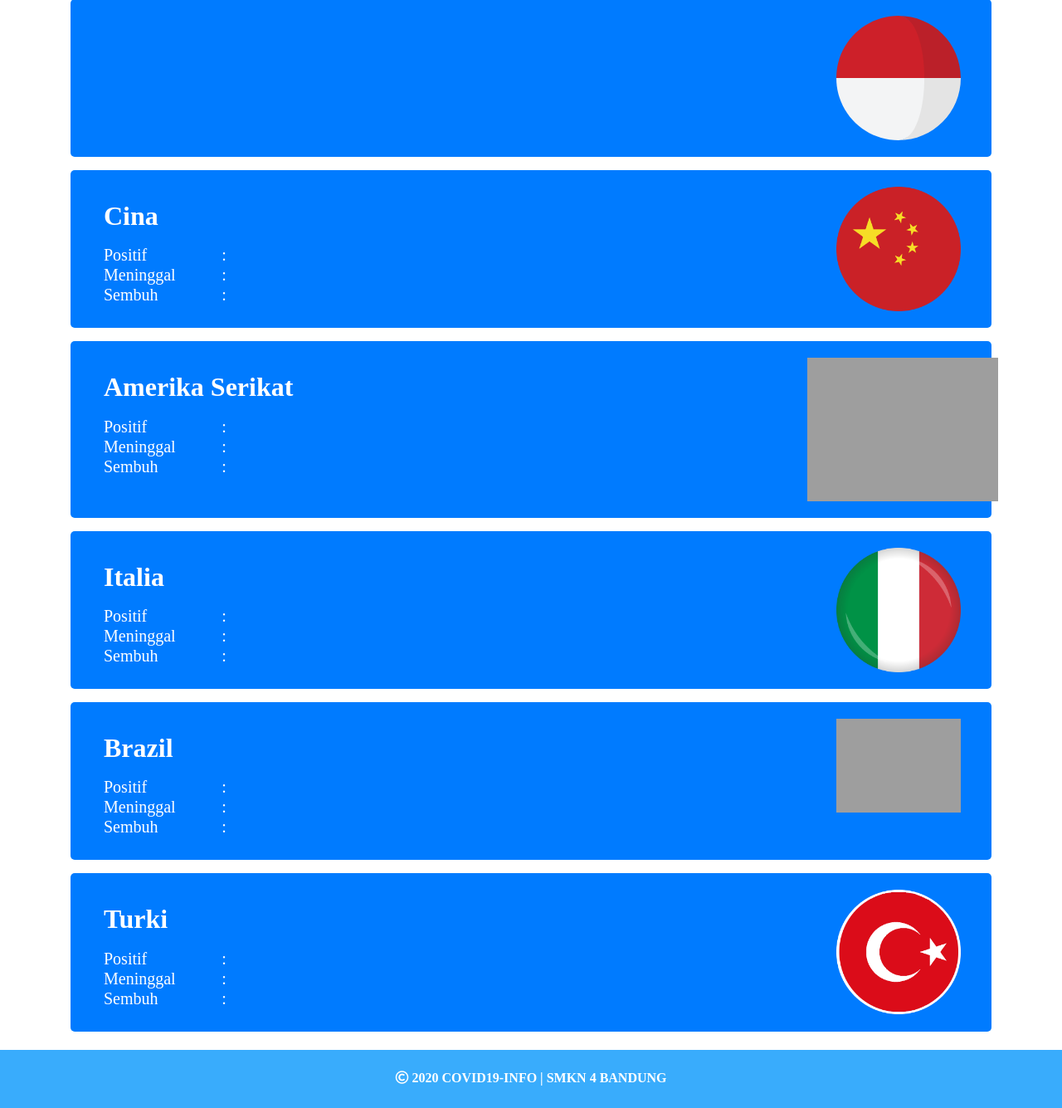
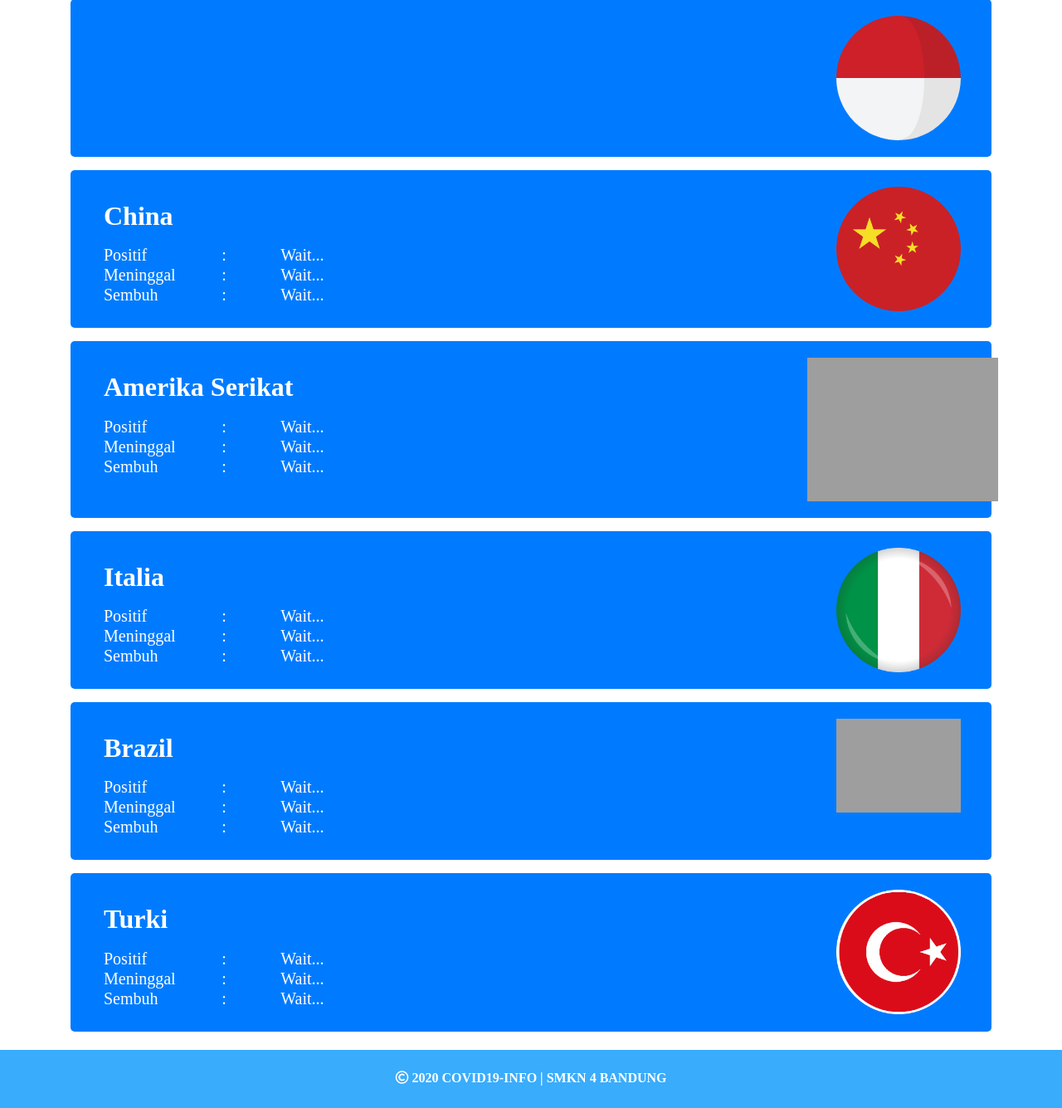
Before and after one commit to IrhamGhani22/WebCovid19, a Laravel app: template resources/views/infoCovid.blade.php in a window 1280 px wide. Shown: the part 1046-2381 px from the top of the page at 83% size. Run offline with Laravel 8, Linux system fonts and the light colour scheme; the template is opened without the code that fills it, so the values that code supplies are empty; some libraries are stand-ins or nearby versions; grey boxes are pictures that could not be loaded.

Commit message:
Api Dunia & beberapa negara

```diff
--- a/resources/views/infoCovid.blade.php
+++ b/resources/views/infoCovid.blade.php
@@ -109,22 +109,22 @@
 					<div class="bg-primary box text-white">
 						<div class="row">
 							<div class="col-md-10">
-								<h2 class="pt-3 pb-2 font-weight-bold">Cina</h2>
+								<h2 class="pt-3 pb-2 font-weight-bold">China</h2>
 								<h5 id="data-id">
 									<div class="row no-gutters">
 										<div class="col-md-2">Positif</div>
 										<div class="col-md-1">:</div>
-										<div class="col-md-9"></div>
+										<div class="col-md-9" id="cinapos">Wait...</div>
 									</div>
 									<div class="row no-gutters">
 										<div class="col-md-2">Meninggal</div>
 										<div class="col-md-1">:</div>
-										<div class="col-md-9"></div>
+										<div class="col-md-9" id="cinamat">Wait...</div>
 									</div>
 									<div class="row no-gutters">
 										<div class="col-md-2">Sembuh</div>
 										<div class="col-md-1">:</div>
-										<div class="col-md-9"></div>
+										<div class="col-md-9" id="cinasem">Wait...</div>
 									</div>
 								</h5>
 							</div>
@@ -143,17 +143,17 @@
 									<div class="row no-gutters">
 										<div class="col-md-2">Positif</div>
 										<div class="col-md-1">:</div>
-										<div class="col-md-9"></div>
+										<div class="col-md-9" id="usapos">Wait...</div>
 									</div>
 									<div class="row no-gutters">
 										<div class="col-md-2">Meninggal</div>
 										<div class="col-md-1">:</div>
-										<div class="col-md-9"></div>
+										<div class="col-md-9" id="usamat">Wait...</div>
 									</div>
 									<div class="row no-gutters">
 										<div class="col-md-2">Sembuh</div>
 										<div class="col-md-1">:</div>
-										<div class="col-md-9"></div>
+										<div class="col-md-9" id="usasem">Wait...</div>
 									</div>
 								</h5>
 							</div>
@@ -172,17 +172,17 @@
 									<div class="row no-gutters">
 										<div class="col-md-2">Positif</div>
 										<div class="col-md-1">:</div>
-										<div class="col-md-9"></div>
+										<div class="col-md-9" id="italpo">Wait...</div>
 									</div>
 									<div class="row no-gutters">
 										<div class="col-md-2">Meninggal</div>
 										<div class="col-md-1">:</div>
-										<div class="col-md-9"></div>
+										<div class="col-md-9" id="italmat">Wait...</div>
 									</div>
 									<div class="row no-gutters">
 										<div class="col-md-2">Sembuh</div>
 										<div class="col-md-1">:</div>
-										<div class="col-md-9"></div>
+										<div class="col-md-9" id="italsem">Wait...</div>
 									</div>
 								</h5>
 							</div>
@@ -201,17 +201,17 @@
 									<div class="row no-gutters">
 										<div class="col-md-2">Positif</div>
 										<div class="col-md-1">:</div>
-										<div class="col-md-9"></div>
+										<div class="col-md-9" id="brapo">Wait...</div>
 									</div>
 									<div class="row no-gutters">
 										<div class="col-md-2">Meninggal</div>
 										<div class="col-md-1">:</div>
-										<div class="col-md-9"></div>
+										<div class="col-md-9" id="bramat">Wait...</div>
 									</div>
 									<div class="row no-gutters">
 										<div class="col-md-2">Sembuh</div>
 										<div class="col-md-1">:</div>
-										<div class="col-md-9"></div>
+										<div class="col-md-9" id="brasem">Wait...</div>
 									</div>
 								</h5>
 							</div>
@@ -230,17 +230,17 @@
 									<div class="row no-gutters">
 										<div class="col-md-2">Positif</div>
 										<div class="col-md-1">:</div>
-										<div class="col-md-9"></div>
+										<div class="col-md-9" id="turkpo">Wait...</div>
 									</div>
 									<div class="row no-gutters">
 										<div class="col-md-2">Meninggal</div>
 										<div class="col-md-1">:</div>
-										<div class="col-md-9"></div>
+										<div class="col-md-9" id="turkmat">Wait...</div>
 									</div>
 									<div class="row no-gutters">
 										<div class="col-md-2">Sembuh</div>
 										<div class="col-md-1">:</div>
-										<div class="col-md-9"></div>
+										<div class="col-md-9" id="turksem">Wait...</div>
 									</div>
 								</h5>
 							</div>
@@ -268,6 +268,76 @@
 	$(document).ready(function(){
 
 		semuaData();
+		dataNegara();
+
+		function dataNegara(){
+			$.ajax({
+				url : 'https://coronavirus-19-api.herokuapp.com/countries',
+				success : function(data){
+					try{
+						var json = data;
+						var html = [];
+
+						if(json.length > 0){
+							var i;
+							for(i=0; i<json.length; i++){
+								var dataNegara = json[i];
+								var namaNegara = dataNegara.country;
+
+								if (namaNegara == 'China') {
+									var kasus = dataNegara.cases;
+									var mati = dataNegara.deaths;
+									var sembuh = dataNegara.recovered;
+
+									$('#cinapos').html(kasus);
+									$('#cinamat').html(mati);
+									$('#cinasem').html(sembuh);
+								}
+								else if(namaNegara == 'USA') {
+									var kasus = dataNegara.cases;
+									var mati = dataNegara.deaths;
+									var sembuh = dataNegara.recovered;
+
+									$('#usapos').html(kasus);
+									$('#usamat').html(mati);
+									$('#usasem').html(sembuh);
+								}
+								else if(namaNegara == 'Italy') {
+									var kasus = dataNegara.cases;
+									var mati = dataNegara.deaths;
+									var sembuh = dataNegara.recovered;
+
+									$('#italpo').html(kasus);
+									$('#italmat').html(mati);
+									$('#italsem').html(sembuh);
+								}
+								else if(namaNegara == 'Brazil') {
+									var kasus = dataNegara.cases;
+									var mati = dataNegara.deaths;
+									var sembuh = dataNegara.recovered;
+
+									$('#brapo').html(kasus);
+									$('#bramat').html(mati);
+									$('#brasem').html(sembuh);
+								}
+								else if(namaNegara == 'Turkey') {
+									var kasus = dataNegara.cases;
+									var mati = dataNegara.deaths;
+									var sembuh = dataNegara.recovered;
+
+									$('#turkpo').html(kasus);
+									$('#turkmat').html(mati);
+									$('#turksem').html(sembuh);
+								}
+
+							}
+						}
+					}catch{
+
+					}
+				}
+			});
+		}
 
 		function semuaData(){
 			$.ajax({
```
